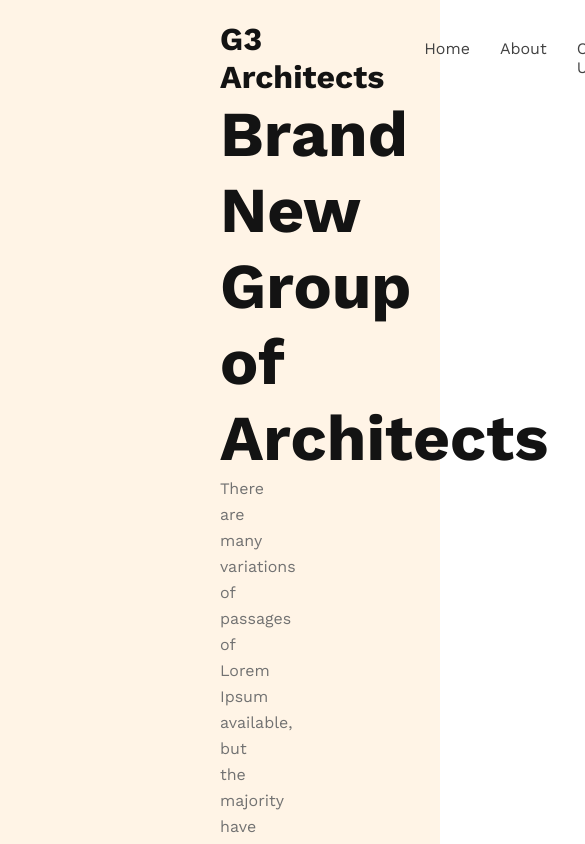
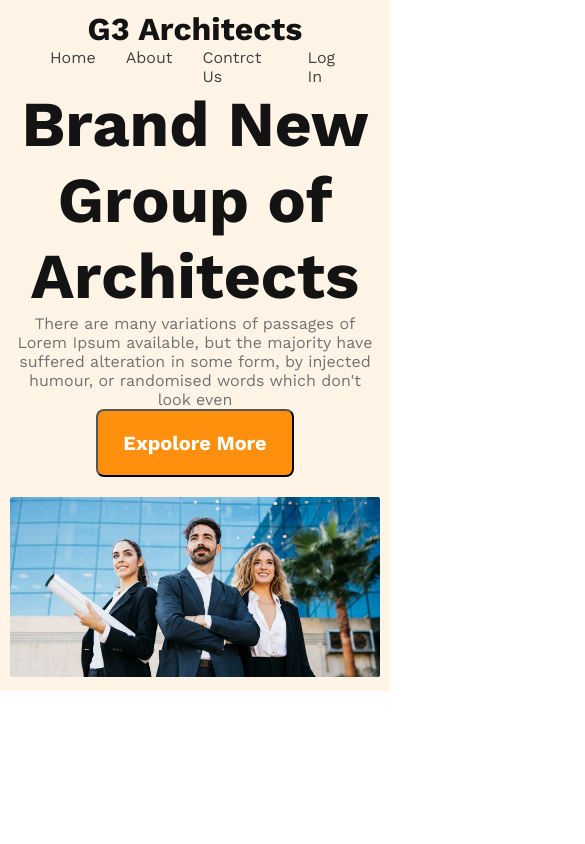
Before and after one commit to iamsreshthocoderz/responsive-website, a plain HTML site: page index.html in a window 390 px wide. Shown: the top 844 px of the page, 585 px wide, since content can reach past the window. Drawn offline with nearby package versions, Linux system fonts and the light colour scheme.

Commit message:
responcive

```diff
--- a/index.html
+++ b/index.html
@@ -1,11 +1,13 @@
 <!DOCTYPE html>
 <html lang="en">
+
 <head>
     <meta charset="UTF-8">
     <meta name="viewport" content="width=, initial-scale=1.0">
     <title>Document</title>
     <link rel="stylesheet" href="style.css">
 </head>
+
 <body>
     <header>
         <nav>
@@ -19,15 +21,19 @@
         </nav>
         <div class="banner">
             <div class="banner-content">
-        <h1 class="banner-title">Brand New  Group of Architects
+                <h1 class="banner-title">Brand New Group of Architects
                 </h1>
-            <p class="banner-description">There are many variations of passages of Lorem Ipsum available, but the majority have suffered alteration in some form, by injected humour, or randomised words which don't look even</p>
+                <p class="banner-description">There are many variations of passages of Lorem Ipsum available, but the
+                    majority have suffered alteration in some form, by injected humour, or randomised words which don't
+                    look even</p>
                 <button class="btn-primary">Expolore More</button>
             </div>
+
+            <img src="./images/banner.png" alt="">
         </div>
-        <img src="./images/banner.png" alt="">
     </header>
     <main></main>
     <footer></footer>
 </body>
+
 </html>
--- a/style.css
+++ b/style.css
@@ -9,7 +9,7 @@
 .btn-primary {
     border-radius: 8px;
     background: #FF900E;
-    padding: 20px 50px;
+    padding: 20px 25px;
     color: #fff;
     font-size: 1.25rem;
     font-weight: 600;
@@ -69,8 +69,38 @@ nav li a {
 
 .banner-description {
     color: #727272;
-    font-size: 1rem;
+    /* font-size: 1rem;
     font-weight: 400;
-    line-height: 26px;
+    line-height: 26px; */
 
 }
+
+.banner img{
+    width: 100%;
+    margin-top: 20px;
+}
+
+
+
+/* responsive style  */
+/* mobaile device responsive */
+@media screen and (max-width: 576px) {
+    header{
+        padding: 10px;
+
+    }
+    nav{
+        flex-direction: column;
+    }
+}
+/* tab device responstive */
+
+@media screen and (min-width:576px) and (max-width:960px) {
+    nav{
+        flex-direction: column;
+    }
+    header{
+        padding: 50px;
+
+    }
+}
```
Lines whose indentation alone changed are shown as unchanged.
